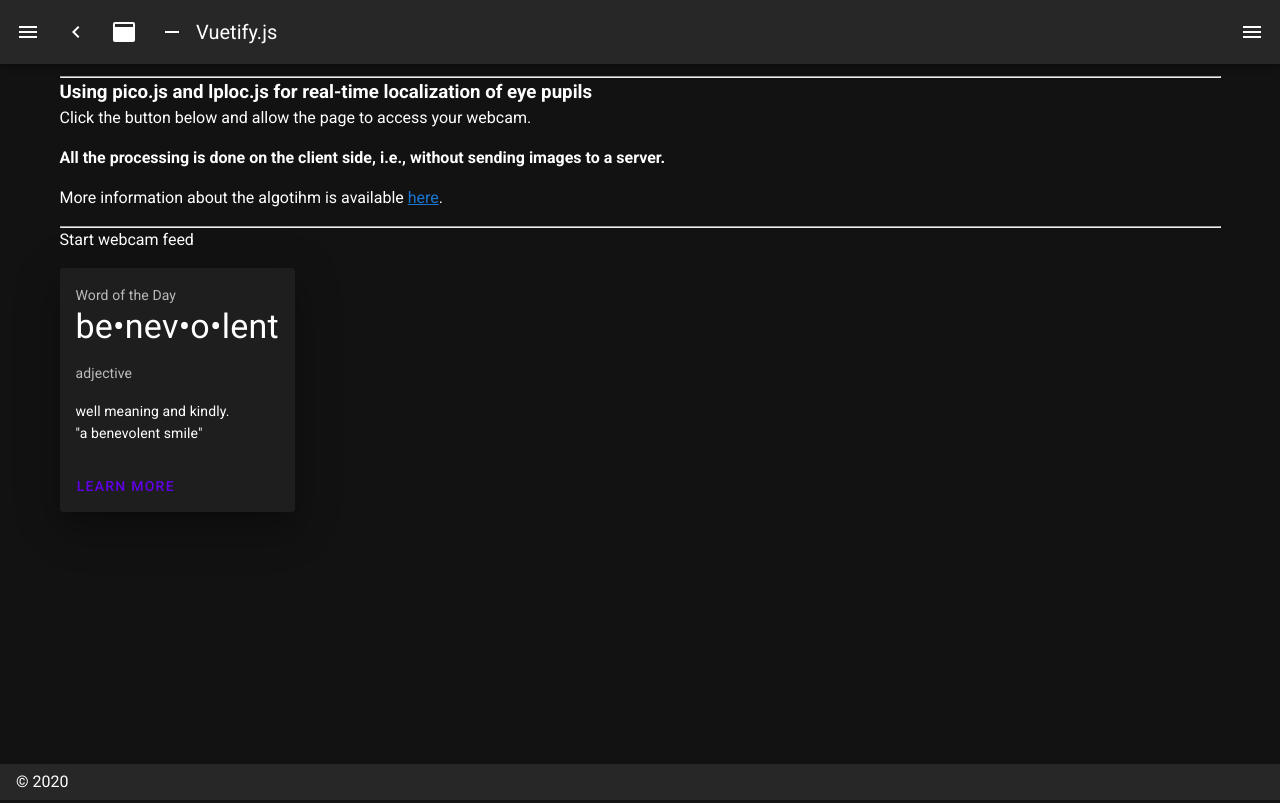
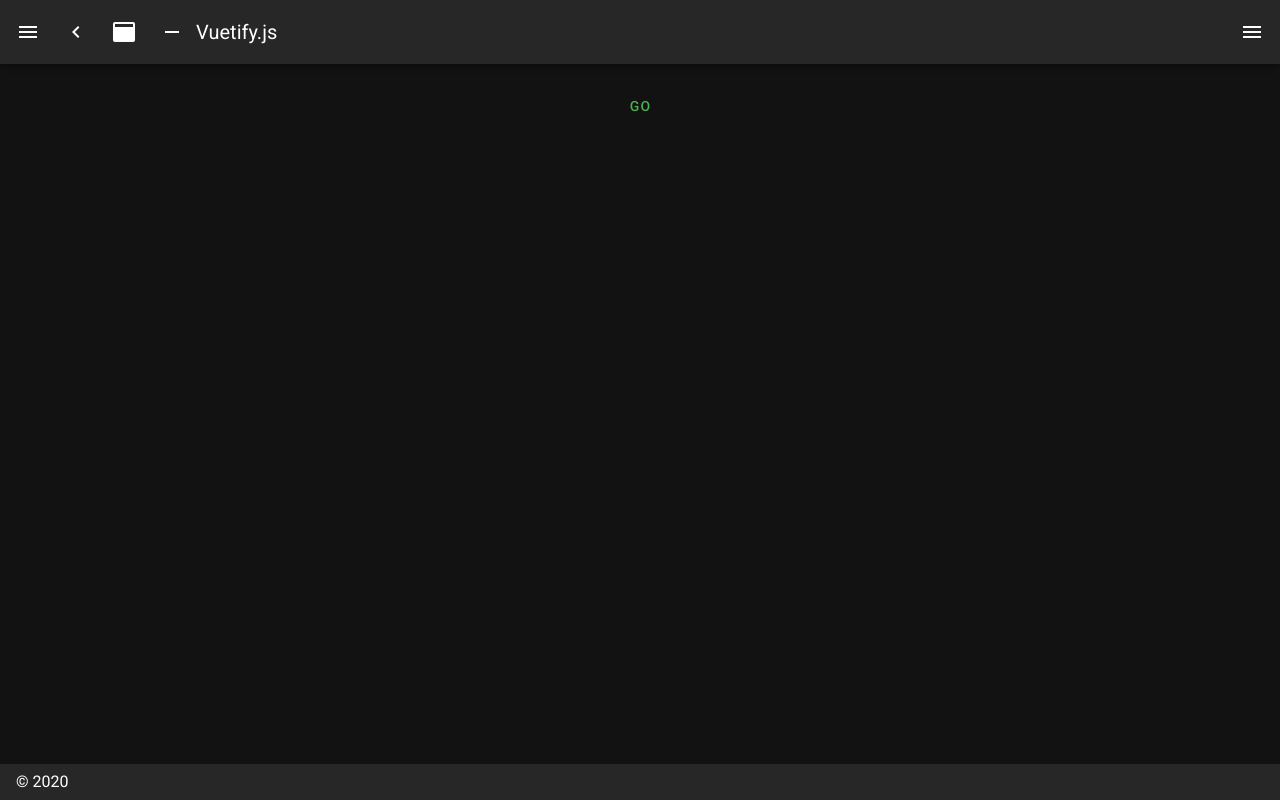
Before and after one commit to cosimochellini/ig, a Nuxt app: page /face in a window 1280 px wide. Built offline with nearby package versions, Linux system fonts and the light colour scheme.

Commit message:
mirrored screen

```diff
--- a/pages/face.vue
+++ b/pages/face.vue
@@ -1,51 +1,26 @@
 <template>
-  <body>
-  <hr>
-  <section>
-    <h3>Using pico.js and lploc.js for real-time localization of eye pupils</h3>
-    <p>Click the button below and allow the page to access your webcam.</p>
-    <p><b>All the processing is done on the client side, i.e., without sending images to a server.</b></p>
-    <p>More information about the algotihm is available <a href="../">here</a>.</p>
-  </section>
-  <hr>
-  <p>
-    <input type="button" value="Start webcam feed" @click="callback">
-  </p>
-  <div>
+  <v-container fluid>
+    <v-btn @click="callback" color="green" block text> GO</v-btn>
     <v-card
-      class="mx-auto card"
-      max-width="344"
+      v-if="face.depth>0"
       :style="cardStyle"
       elevation="24"
+      max-width="600"
+      class="mx-auto card"
     >
       <v-card-text>
-        <div>Word of the Day</div>
         <p class="display-1 text--primary">
-          be•nev•o•lent
+          TESTO
         </p>
-        <p>adjective</p>
-        <div class="text--primary">
-          well meaning and kindly.<br>
-          "a benevolent smile"
-        </div>
       </v-card-text>
-      <v-card-actions>
-        <v-btn
-          text
-          color="deep-purple accent-4"
-        >
-          Learn More
-        </v-btn>
-      </v-card-actions>
     </v-card>
     <canvas width=640 height=480></canvas>
-  </div>
-  </body>
+  </v-container>
 </template>
 
 <script>
-  import callback from '../services/runner'
   import hub from '~/services/hubService'
+  import callback from '~/services/runner'
 
   const angle = ([cy, cx] = [], [ey, ex] = []) => {
     const dy = ey - cy
@@ -57,7 +32,6 @@
   }
 
   const average = ([cy, cx] = [], [ey, ex] = []) => [(cy + ey) / 2, (cx + ex) / 2]
-
 
   export default {
     name: 'face',
@@ -82,9 +56,9 @@
         const [x, y] = average(eye1, eye2)
 
         return {
-          left: y + 'px',
+          left: (window.innerWidth / 2) - y + 'px',
           top: (x + -(this.face.depth)) + 'px',
-          transform: `rotate(${angle(eye1, eye2)}deg)`
+          transform: `rotate(${-angle(eye1, eye2)}deg)`
         }
       }
     }
@@ -94,5 +68,12 @@
 <style scoped>
   .card {
     position: absolute;
+    z-index: 999;
+  }
+
+  canvas {
+    -webkit-transform: scaleX(-1);
+    transform: scaleX(-1);
+    z-index: 1;
   }
 </style>
--- a/services/index.ts
+++ b/services/index.ts
@@ -16,6 +16,7 @@ const canvas = (callback: (video: HTMLVideoElement) => void) => {
 
   streamContainer.appendChild(videoElement)
   document.body.appendChild(streamContainer)
+
 
   // The callback happens when we are starting to stream the video.
   navigator.mediaDevices.getUserMedia({ video: true, audio: false }).then(stream => {
--- a/services/runner.ts
+++ b/services/runner.ts
@@ -1,12 +1,13 @@
 import hub from '~/services/hubService'
 import { canvas } from '~/services/index'
 
+const puplocurl = 'https://f002.backblazeb2.com/file/tehnokv-www/posts/puploc-with-trees/demo/puploc.bin'
+const cascadeurl = 'https://raw.githubusercontent.com/nenadmarkus/pico/c2e81f9d23cc11d1a612fd21e4f9de0921a5d0d9/rnt/cascades/facefinder'
+
+let dets = null
 let initialized = false
 let facefinder_classify_region = () => -1.0
 let do_puploc = (r: any, c: any, s: any, number: number, image: { pixels: Uint8Array; nrows: number; ncols: number; ldim: number }) => [-1.0, -1.0]
-const cascadeurl = 'https://raw.githubusercontent.com/nenadmarkus/pico/c2e81f9d23cc11d1a612fd21e4f9de0921a5d0d9/rnt/cascades/facefinder'
-const puplocurl = 'https://f002.backblazeb2.com/file/tehnokv-www/posts/puploc-with-trees/demo/puploc.bin'
-let dets = null
 
 export default () => {
   const ctx = document.getElementsByTagName('canvas')[0].getContext('2d')
```
